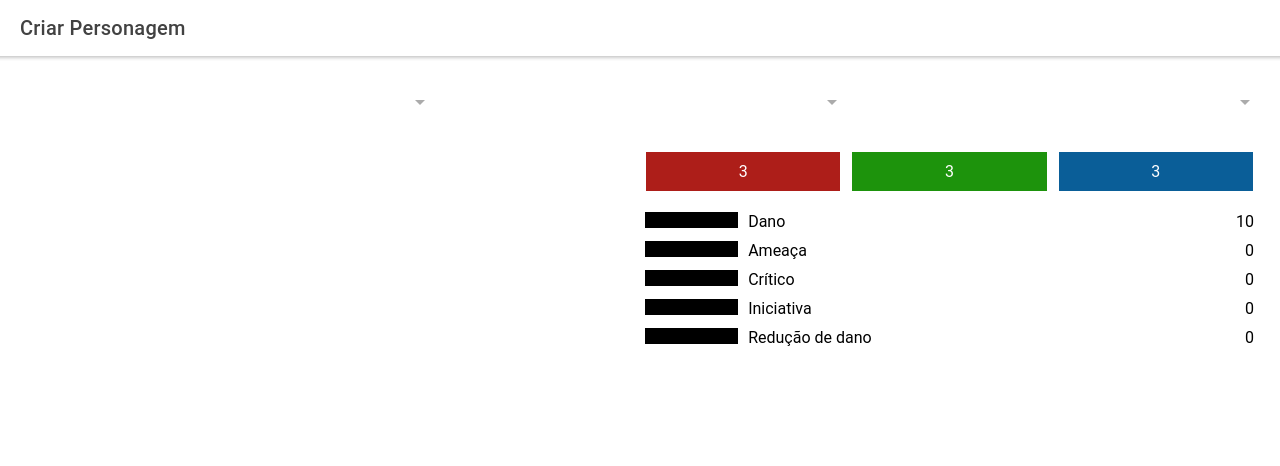
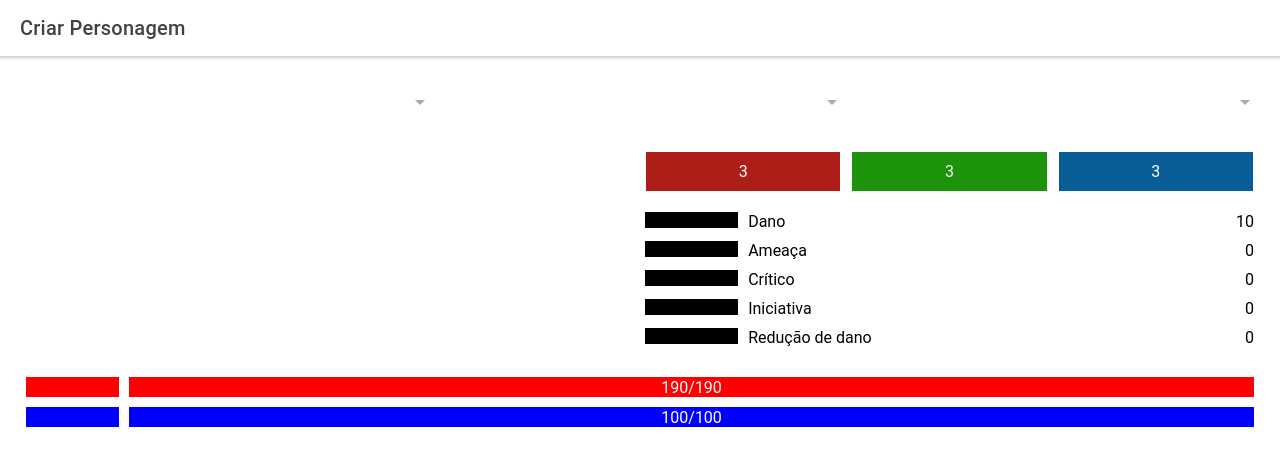
Before and after one commit to matheusgoncalves56/rpg-frontend, a React (Create React App) app: page /home in a window 1280 px wide. Shown: the top 466 px of the page. Built offline with nearby package versions, Linux system fonts and the light colour scheme.

Commit message:
Criando barra de vida e mana

```diff
--- a/src/pages/CriarPersonagem.tsx
+++ b/src/pages/CriarPersonagem.tsx
@@ -154,7 +154,28 @@ export default class CriarPersonagem extends React.Component {
                                 </IonGrid>
 
                             </IonCol>
+                        </IonRow>
+                        <IonRow style={{paddingTop: '20px'}}>
+                            <IonCol size="1">
+                                <div style={{background: 'red', width: '100%', height: '20px'}}></div>
+                            </IonCol>
+                            <IonCol >
+                                <div style={{background: 'red', width: '100%', height: '20px', textAlign: 'center'}}>
+                                    <p style={{margin: 0, paddingTop: '1px', color: 'white'}}>190/190</p>
+                                </div>
+                            </IonCol>
+                        </IonRow>
+                        <IonRow>
+                            <IonCol size="1">
+                                <div style={{background: 'blue', width: '100%', height: '20px'}}>
 
+                                </div>
+                            </IonCol>
+                            <IonCol >
+                                <div style={{background: 'blue', width: '100%', height: '20px', textAlign: 'center'}}>
+                                    <p style={{margin: 0, paddingTop: '1px', color: 'white'}}>100/100</p>
+                                </div>
+                            </IonCol>
                         </IonRow>
                     </IonGrid>
                 </IonContent>
```
